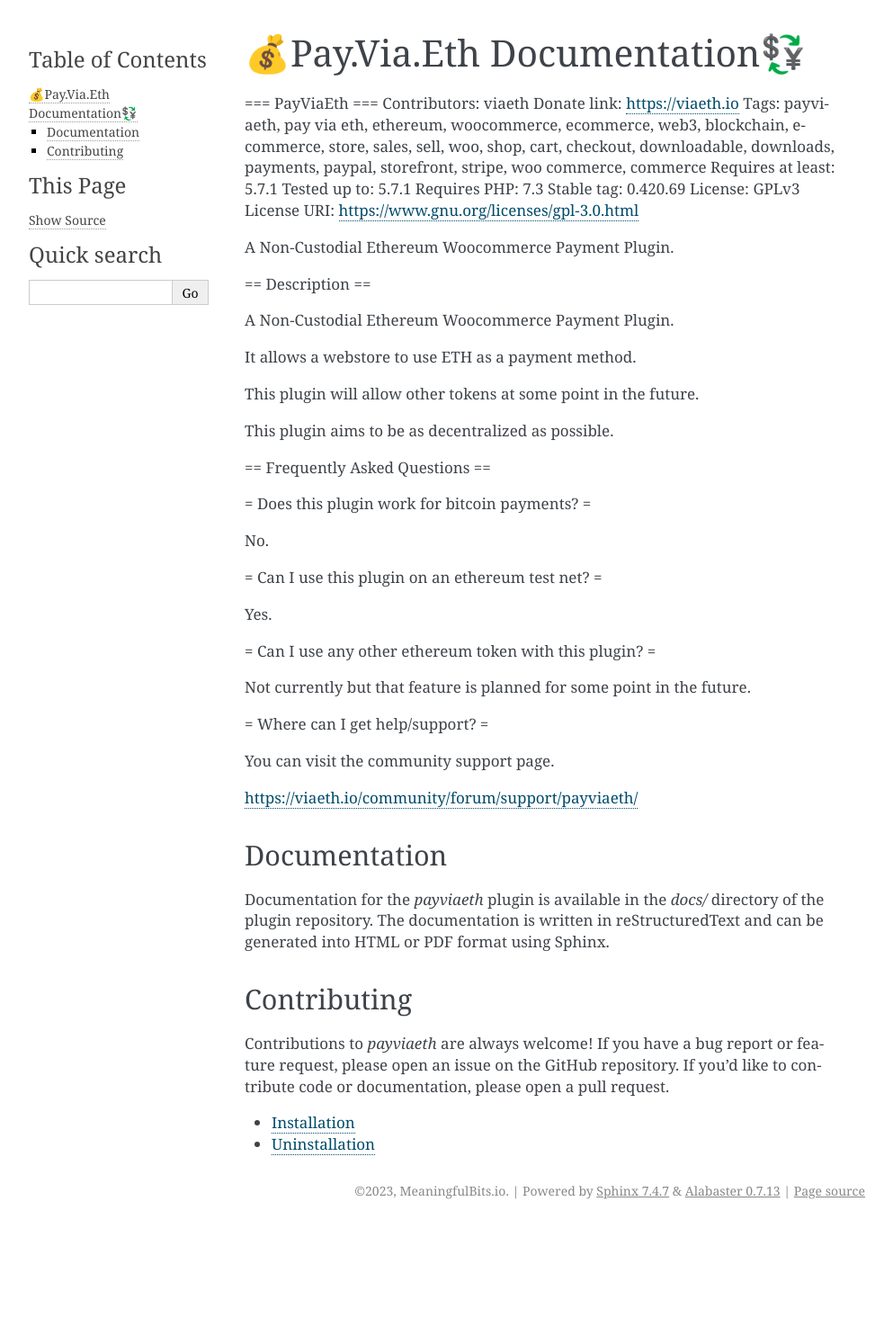
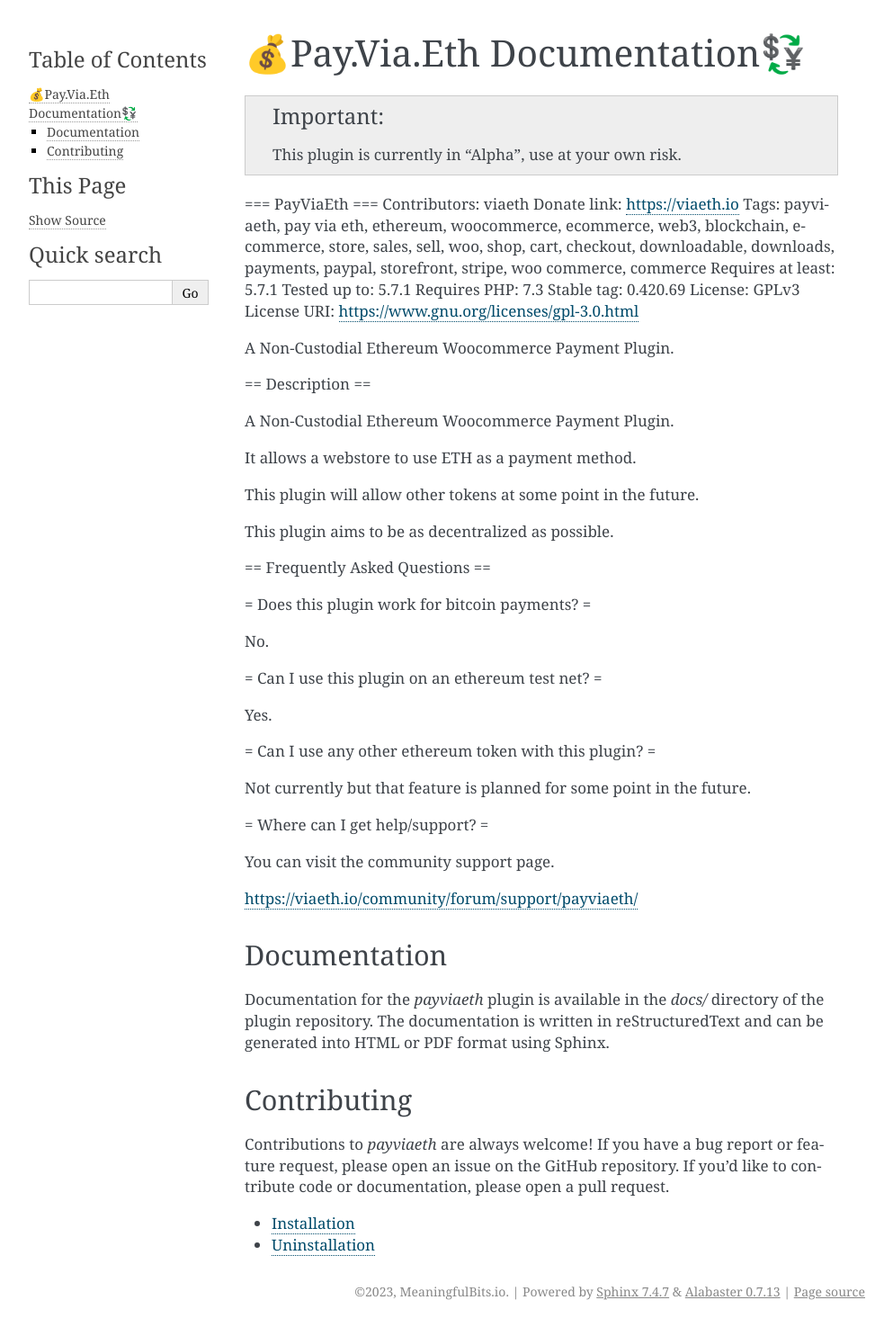
Before and after one commit to ViaEth/PayViaEth, a Sphinx documentation site: the page built from docs/index.rst, in a window 1280 px wide. Shown: the whole page at 90% size, without its empty margins (148-1141 px from the left). Built offline with Sphinx 7.4.7, drawn with Linux system fonts in a browser that asks for light colours; before the commit the page ends 1363 px from its top, so only the background shows below that.

Commit message:
Added Alpha Warning Message

```diff
--- a/docs/index.rst
+++ b/docs/index.rst
@@ -5,6 +5,10 @@
 
 💰Pay.Via.Eth Documentation💱
 =======================================
+.. important::
+
+    This plugin is currently in "Alpha", use at your own risk.
+
 .. include::
    ../README.rst
 
```
